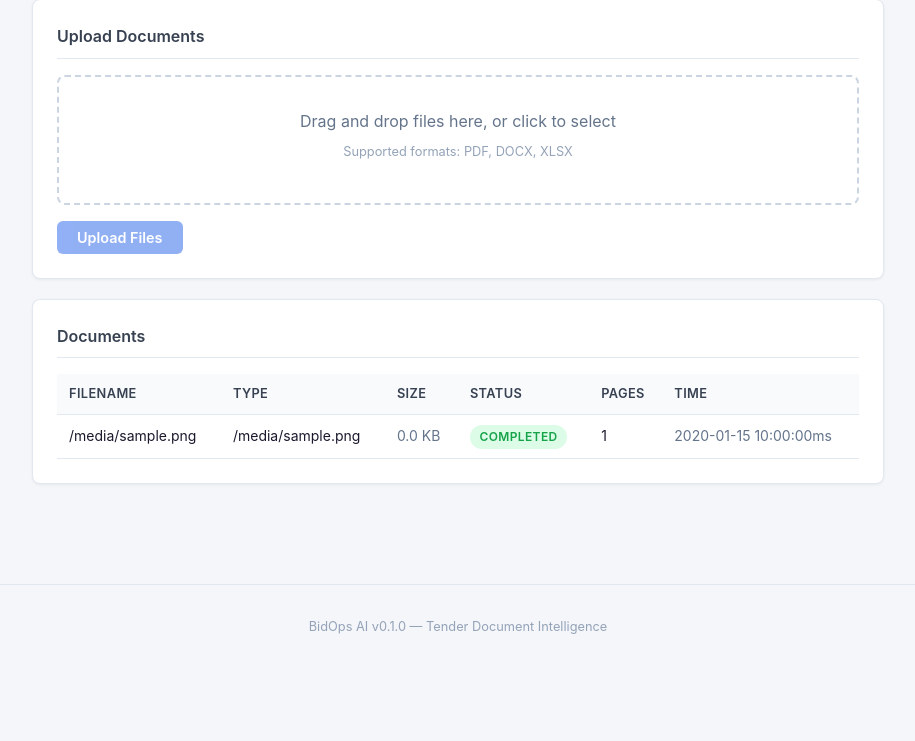
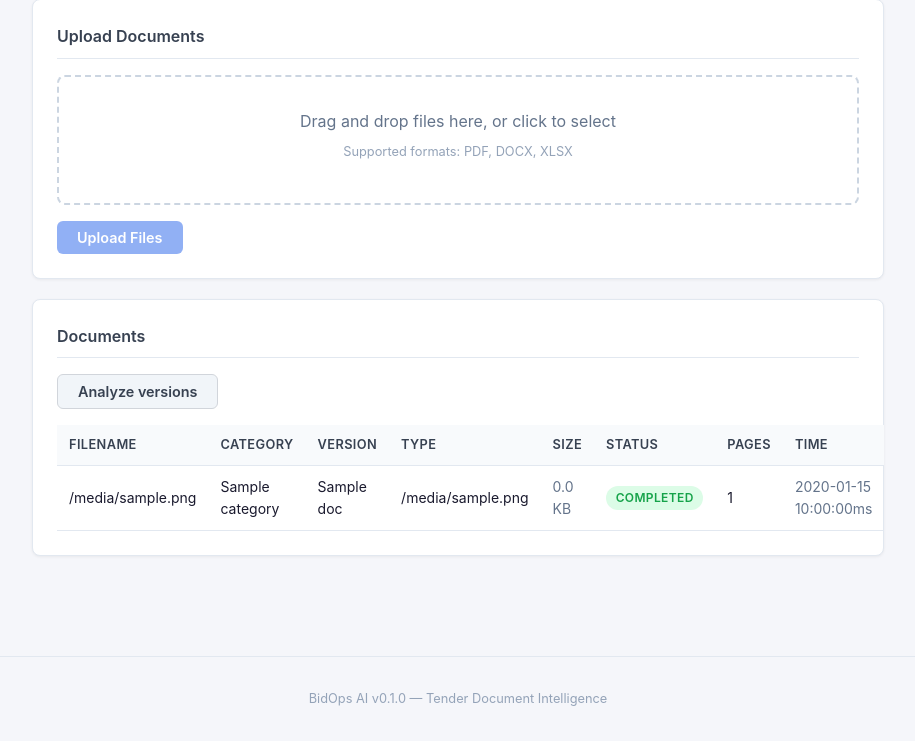
Before and after one commit to Khalid-Galal/bidops-ai, a FastAPI app: template app/templates/project.html in a window 1280 px wide. Shown: the part 494-1235 px from the top of the page, without its empty margins (182-1097 px from the left). Before the commit the page ends 1128 px from the top, so only its background shows below. Run offline with FastAPI, Linux system fonts and the light colour scheme; the template is opened without the code that fills it: most values are stand-ins (such as "Sample title", 1, 10 or a date in 2020).

Commit message:
feat(phase-7c): documents table shows category/version + Analyze button
Co-Authored-By: Claude Fable 5 <noreply@anthropic.com>

```diff
--- a/app/templates/project.html
+++ b/app/templates/project.html
@@ -80,12 +80,29 @@
     <!-- Document List -->
     <div class="card">
         <h3 class="section-title">Documents</h3>
+        <p class="action-bar">
+            <button class="btn btn-secondary" type="button" onclick="analyzeVersions()">Analyze versions</button>
+            <span id="analyze-result"></span>
+        </p>
+        <script>
+        async function analyzeVersions() {
+            var resp = await fetch('/api/projects/{{ project.id }}/documents/analyze', { method: 'POST' });
+            if (!resp.ok) { alert('Analyze failed: ' + resp.status); return; }
+            var r = await resp.json();
+            document.getElementById('analyze-result').textContent =
+                r.documents + ' docs — ' + r.duplicates + ' duplicates, '
+                + r.superseded + ' superseded';
+            setTimeout(function () { location.reload(); }, 600);
+        }
+        </script>
 
         {% if documents %}
         <table class="doc-table">
             <thead>
                 <tr>
                     <th>Filename</th>
+                    <th>Category</th>
+                    <th>Version</th>
                     <th>Type</th>
                     <th>Size</th>
                     <th>Status</th>
@@ -96,7 +113,13 @@
             <tbody id="doc-table-body">
                 {% for doc in documents %}
                 <tr>
-                    <td>{{ doc.filename }}</td>
+                    <td>{{ doc.filename }}
+                        {% if doc.is_superseded %}
+                        <span class="badge badge-failed" title="{{ doc.supersede_reason }}">superseded</span>
+                        {% endif %}
+                    </td>
+                    <td>{{ doc.category if doc.category else '-' }}</td>
+                    <td>{{ doc.version_label if doc.version_label else '-' }}</td>
                     <td>{{ doc.file_type }}</td>
                     <td class="file-size">{{ "%.1f"|format(doc.file_size / 1024) }} KB</td>
                     <td><span class="badge badge-{{ doc.status }}">{{ doc.status }}</span></td>
```
Also changed, not shown: tests/ui/test_pages.py (+10 -0 lines).
